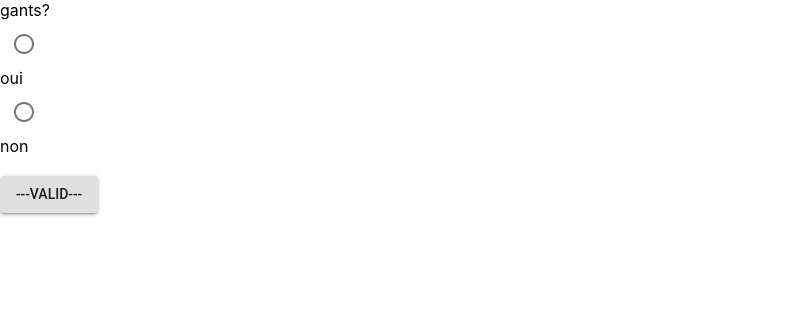
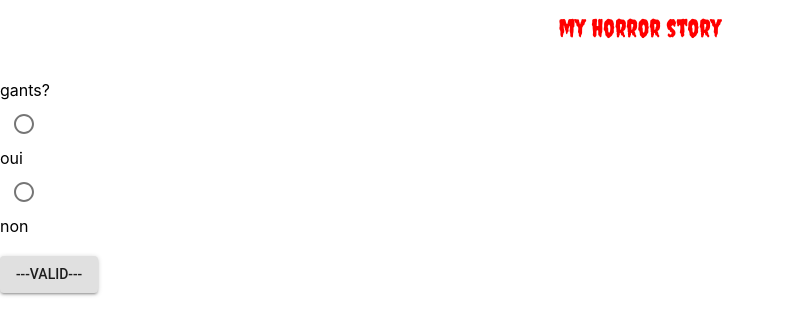
Before and after one commit to Chopin85/Hackathon, a React (Create React App) app: page / in a window 1280 px wide. Both pictures are taken after a click on the button "Start Game". Shown: the top 334 px of the page, without its empty margins (0-785 px from the left). Built offline with nearby package versions, Linux system fonts and the light colour scheme.

Commit message:
header small

```diff
--- /dev/null
+++ b/src/components/Header-Small.js
@@ -0,0 +1,22 @@
+import React from 'react';
+
+
+const divStyle = {
+    padding: '1%',
+    marginBottom: '2%',
+};
+
+const pStyle = {
+    fontFamily: 'Creepster',
+    fontSize: 'calc(12px + 1vw)',
+    textAlign: 'center',
+    color: 'red'
+};
+
+
+const Header = () => (
+    <div style={divStyle}>
+        <p style={pStyle}>my horror story</p>
+    </div>
+)
+export default Header;
--- a/src/components/Questions.js
+++ b/src/components/Questions.js
@@ -1,11 +1,13 @@
 import React, { Component } from 'react';
 import Reponse from './Reponse';
+import Header from './Header-Small';
 
 class Questions extends Component {
     state = {  }
     render() {
         return (
             <div>
+                <Header />
                 <Reponse response={this.props.response} question={this.props.question}/>
             </div>
           );
```
